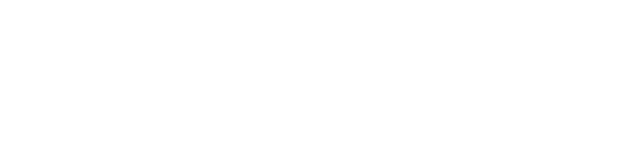
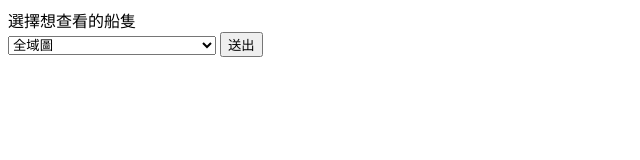
Before and after one commit to MikeHsu0618/FindEvergreen, a plain HTML site: page index.html in a window 1280 px wide. Shown: the whole page, without its empty margins (0-640 px from the left). Drawn offline with Linux system fonts and the light colour scheme.

Commit message:
add select

```diff
--- a/index.html
+++ b/index.html
@@ -8,7 +8,33 @@
     <title>Find EverGreen</title>
 </head>
 <body>
+<label for="id">選擇想查看的船隻</label>
+<br>
+<select name="id" id="id" class="input">
+    <option value="">全域圖</option>
+    <option value="353136000">EverGiven 你要找的長榮在這裡</option>
+    <option value="503000101">PRELUDE</option>
+    <option value="249110000">PIONEERING SPIRIT</option>
+    <option value="538002388">FSO AFRICA</option>
+    <option value="228386800">CC CHAMPS ELYSEES</option>
+    <option value="205753000">OCEANIA</option>
+</select>
+<button onclick="changeLocate()">送出</button>
 <script type="text/javascript">
+
+    //切換定位
+    function changeLocate(){
+        let mmsi_id = document.querySelector('.input').value
+
+        location.href=url.origin + url.pathname + '?id=' + mmsi_id;
+    }
+
+
+
+    //地圖資訊
+    var getUrlString = location.href ;
+    var url = new URL(getUrlString);
+    var id =url.searchParams.get('id');
     // Map appearance
     var width="100%";         // width in pixels or percentage
     var height="736px";         // height in pixels
@@ -16,9 +42,8 @@
     var longitude="-5.40";    // center longitude (decimal degrees)
     var zoom="3";             // initial zoom (between 3 and 18)
     var names=true;          // always show ship names (defaults to false)
-
     // // Single ship tracking
-    var mmsi="353136000";     // display latest position (by MMSI)
+    var mmsi=id; //353136000 長榮    // display latest position (by MMSI)
     // var show_track=true;     // display track line (last 24 hours)
 </script>
 <script type="text/javascript" src="https://www.vesselfinder.com/aismap.js"></script>
```
Also changed, not shown: 1 other file.
